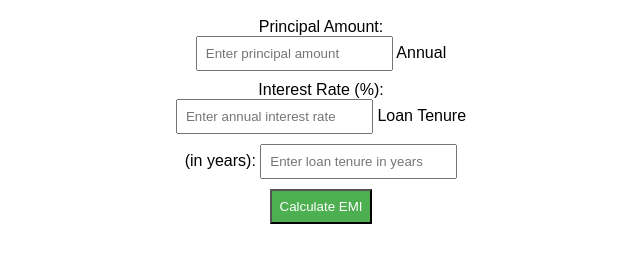
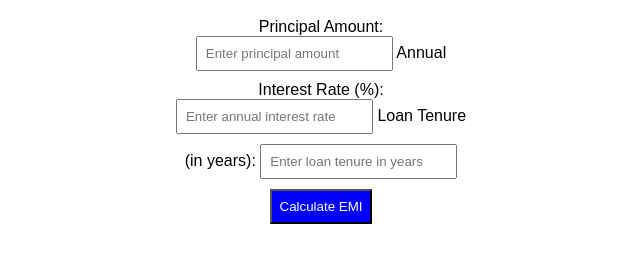
Before and after one commit to AravindChaplin01/EMI_calculator, a plain HTML site: page index.html in a window 1280 px wide. Shown: the part 304-566 px from the top of the page, without its empty margins (319-959 px from the left). Drawn offline with Linux system fonts and the light colour scheme.

Commit message:
Update Style.css

```diff
--- a/Style.css
+++ b/Style.css
@@ -19,7 +19,7 @@ input, button {
 }
 
 button {
-    background-color: #4CAF50;
+    background-color: #0000FF;
     color: white;
     cursor: pointer;
 }
```
